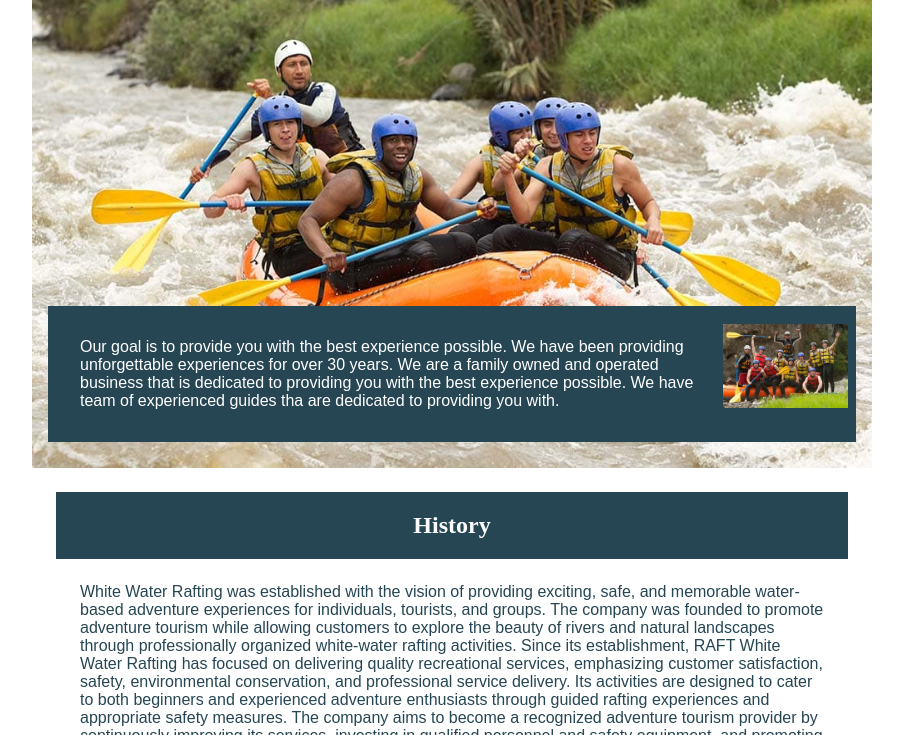
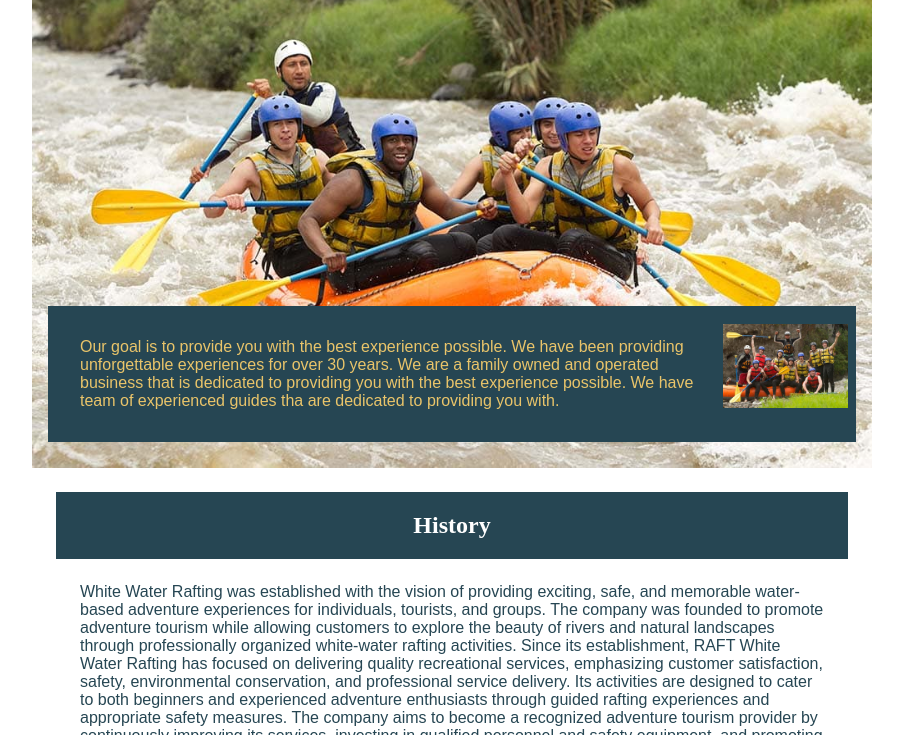
Before and after one commit to ngabo24/wdd130, a plain HTML site: page wwr/about.html in a window 1280 px wide. Shown: the part 365-1100 px from the top of the page, without its empty margins (188-1091 px from the left). Drawn offline with Linux system fonts and the light colour scheme.

Commit message:
edited about us

```diff
--- a/wwr/styles/rafting.css
+++ b/wwr/styles/rafting.css
@@ -73,7 +73,7 @@ header nav a.active {
 .hero article {
     position: absolute;
     bottom: 10px;
-    color: #fff;
+    color: var(--accent2-color);
     background-color: var(--accent1-color);
 }
 
```
